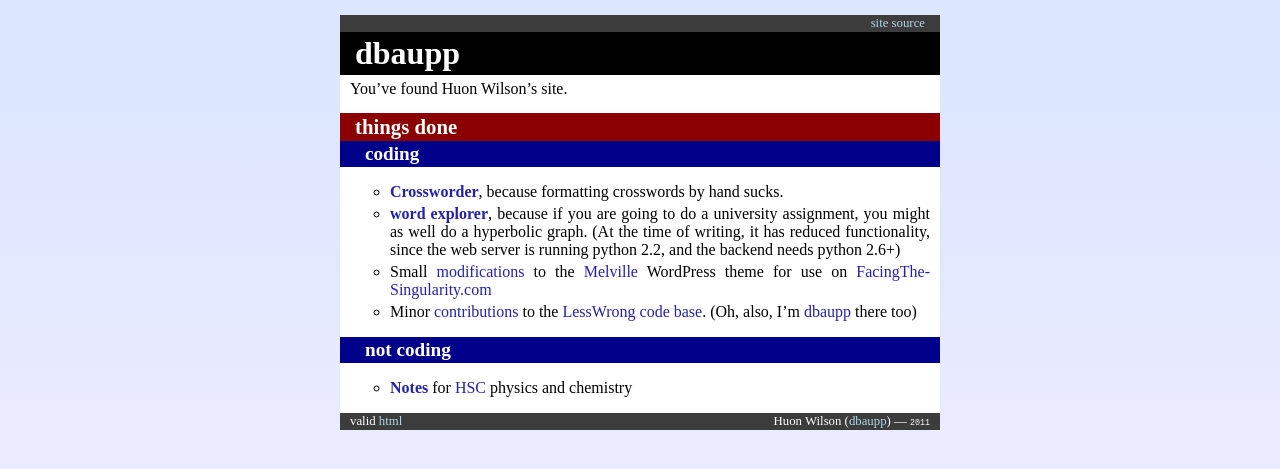
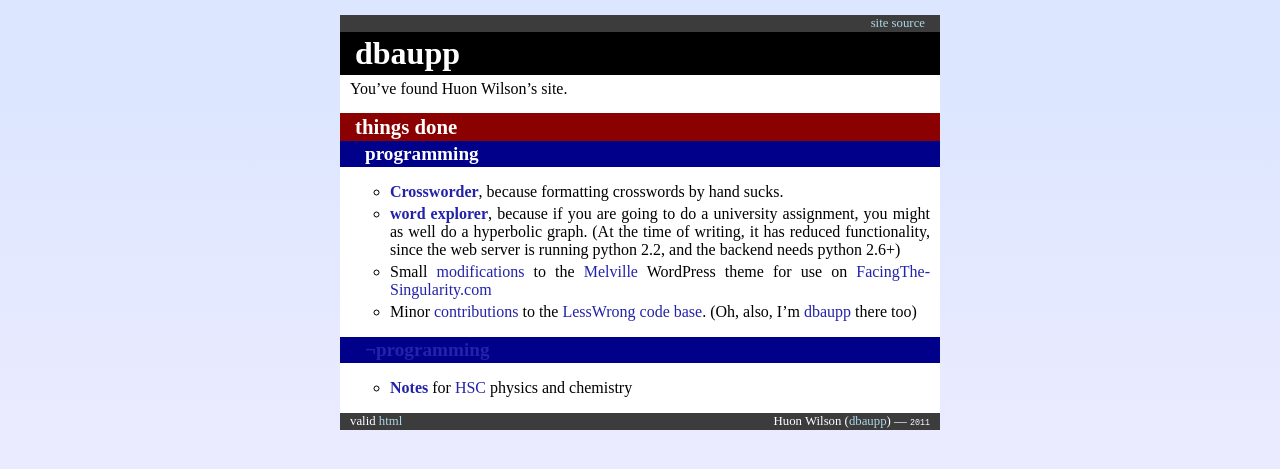
Before and after one commit to huonw/huonw.github.io, a Jekyll site: the page built from index.md, in a window 1280 px wide. Shown: the top 469 px of the page. Built offline with Jekyll 4.4.1, drawn with Linux system fonts in a browser that asks for light colours; comment, search, counter and statistics services are not loaded.

Commit message:
Better headings

```diff
--- a/index.md
+++ b/index.md
@@ -9,7 +9,7 @@ You've found Huon Wilson's site.
 
 ## things done
 
-### coding
+### programming
 
 - **[Crossworder](https://github.com/dbaupp/crossworder)**, because formatting crosswords by hand sucks.
 - **[word explorer](http://www.ug.it.usyd.edu.au/~hwil7821/assignment3/form.html)**, because if you are
@@ -23,5 +23,5 @@ You've found Huon Wilson's site.
   [code base](https://github.com/tricycle/lesswrong). (Oh, also, I'm
   [dbaupp](http://lesswrong.com/user/dbaupp) there too)
 
-### not coding
+### <a title="not programming">&not;programming</a>
 - **[Notes](notes.html)** for [HSC](https://en.wikipedia.org/wiki/Higher_School_Certificate_%28New_South_Wales%29) physics and chemistry
```
